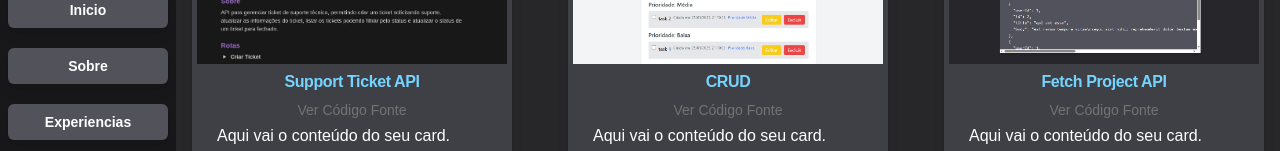
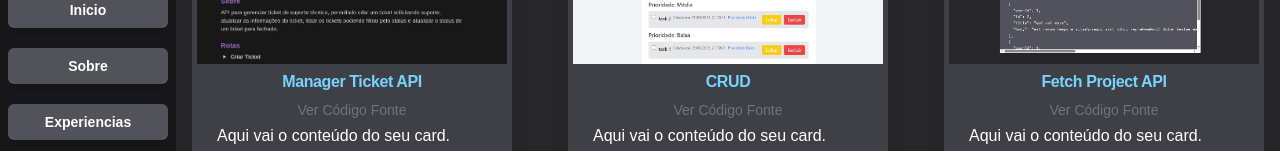
Before and after one commit to williamalves94/new-portfolio-reactjs, a Next.js app: page /projects in a window 1280 px wide. Shown: the part 251-402 px from the top of the page. Built offline with nearby package versions, Linux system fonts and the light colour scheme.

Commit message:
fix: corrigindo foto de capa

```diff
--- a/src/app/projects/page.jsx
+++ b/src/app/projects/page.jsx
@@ -29,7 +29,7 @@ export default function ProjectsPage() {
                   height={200}
                   className="rounded-t-lg object-cover object-center w-full h-[150px]"
                 />
-                <CardTitle className="text-center text-cyanBlue p-1">Support Ticket API</CardTitle>
+                <CardTitle className="text-center text-cyanBlue p-1">Manager Ticket API</CardTitle>
                 <CardDescription className="text-center">Ver Código Fonte</CardDescription>
               </CardHeader>
               <CardContent>
```
